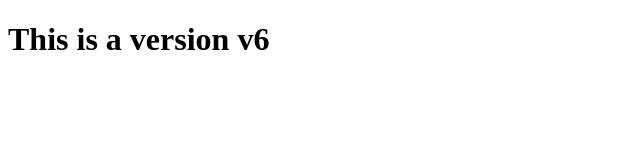
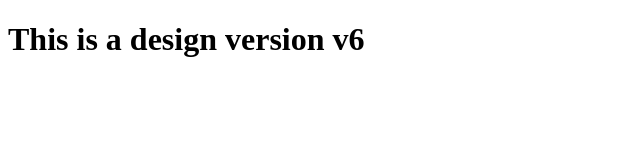
Before and after one commit to Khairnarchetan/myrepo, a plain HTML site: page index.html in a window 1280 px wide. Shown: the whole page, without its empty margins (0-640 px from the left). Drawn offline with Linux system fonts and the light colour scheme.

Commit message:
changed H1

```diff
--- a/index.html
+++ b/index.html
@@ -7,7 +7,7 @@
     <title>Document</title>
 </head>
 <body>
-    <h1>This is a version v6</h1>
+    <h1>This is a design  version v6</h1>
 
 </body>
 
```
